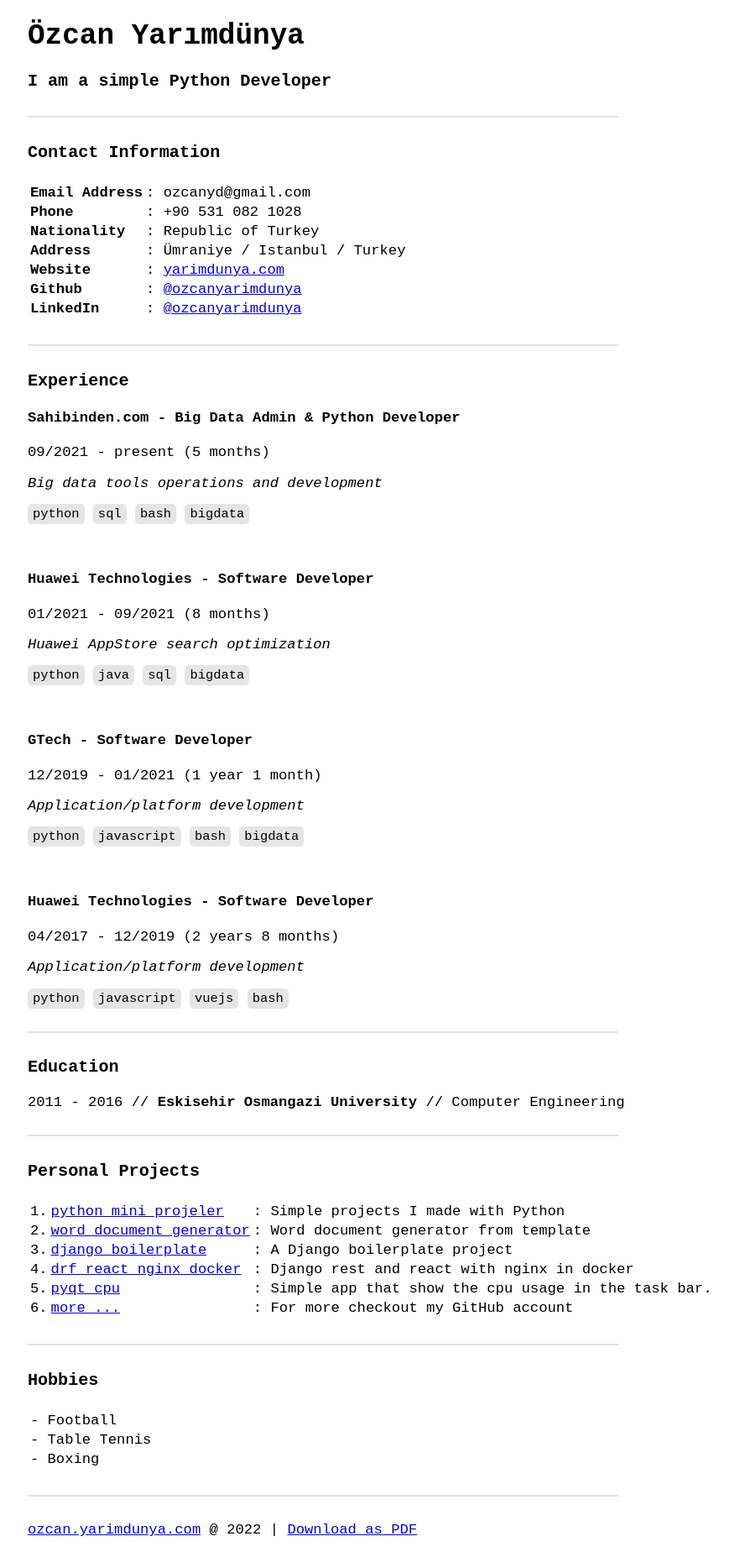
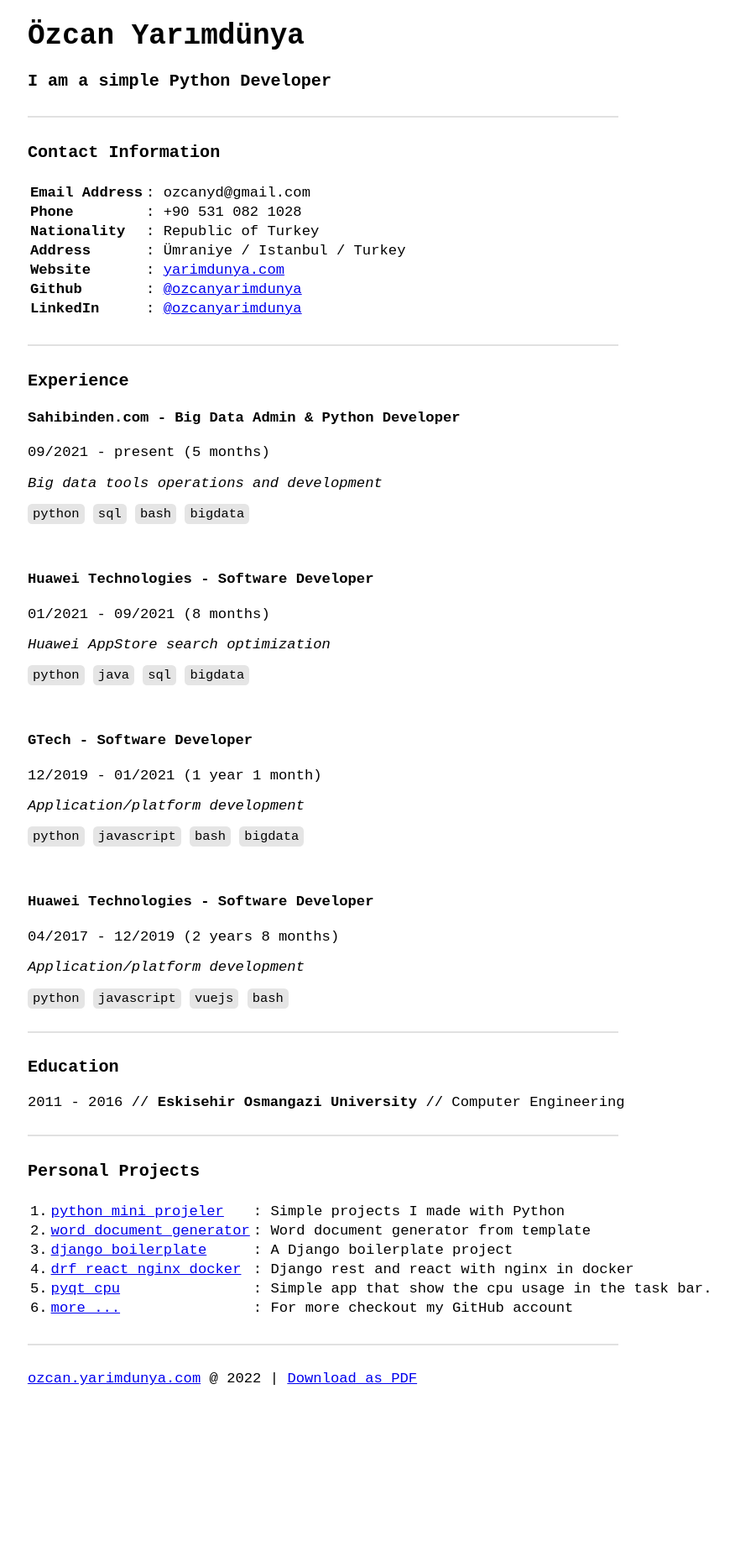
Before and after one commit to ozcanyarimdunya/resume, an MkDocs documentation site: the page built from docs/index.md, in a window 1280 px wide. Shown: the whole page at 84% size, without its empty margins (139-1015 px from the left). Built offline with MkDocs 1.6.1, drawn with Linux system fonts in a browser that asks for light colours; after the commit the page ends 1668 px from its top, so only the background shows below that.

Commit message:
Update index.md

```diff
--- a/docs/index.md
+++ b/docs/index.md
@@ -85,14 +85,4 @@ _Application/platform development_
 
 <div class="break"></div>
 
-### Hobbies
-
-|                |
-|----------------|
-| - Football     |
-| - Table Tennis |
-| - Boxing       |
-
-<div class="break"></div>
-
 [ozcan.yarimdunya.com](https://ozcan.yarimdunya.com) @ 2022 | [Download as PDF](https://github.com/ozcanyarimdunya/resume/releases/latest/download/ozcanyarimdunya.pdf)
```
